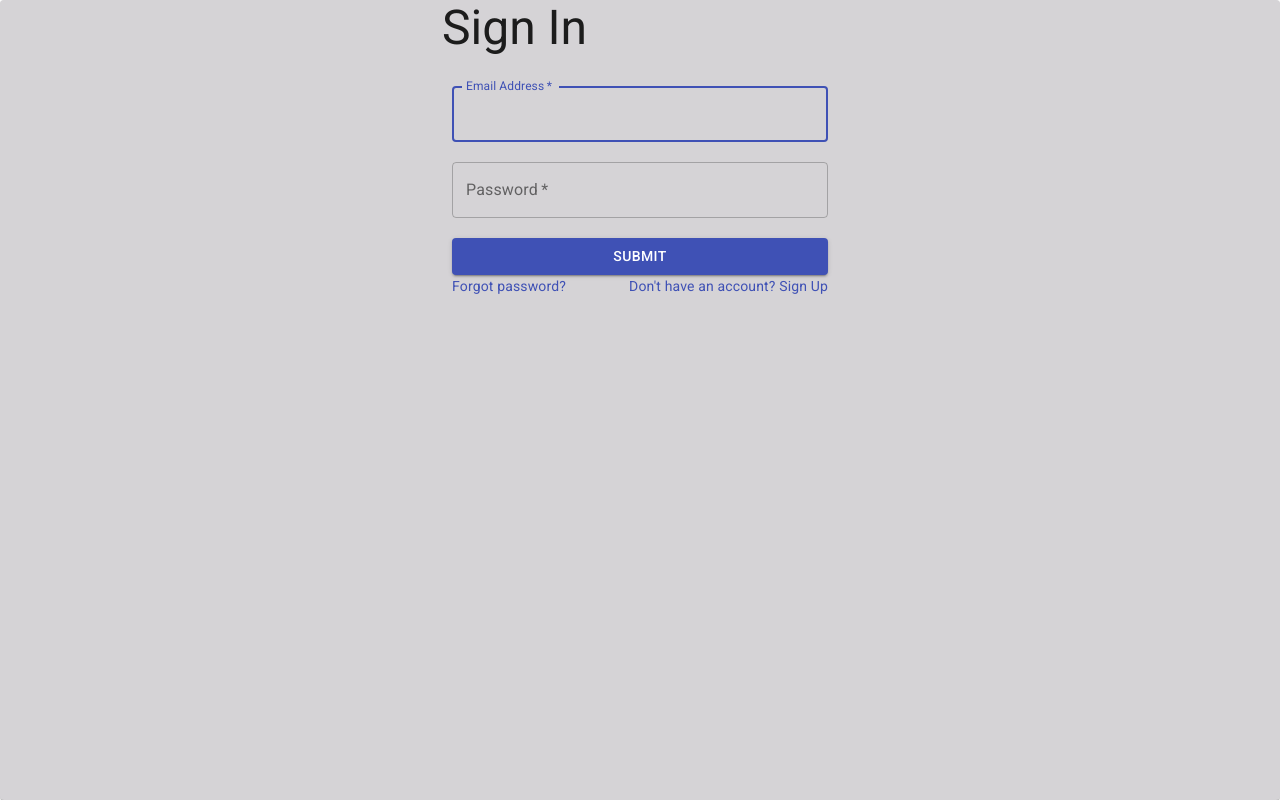
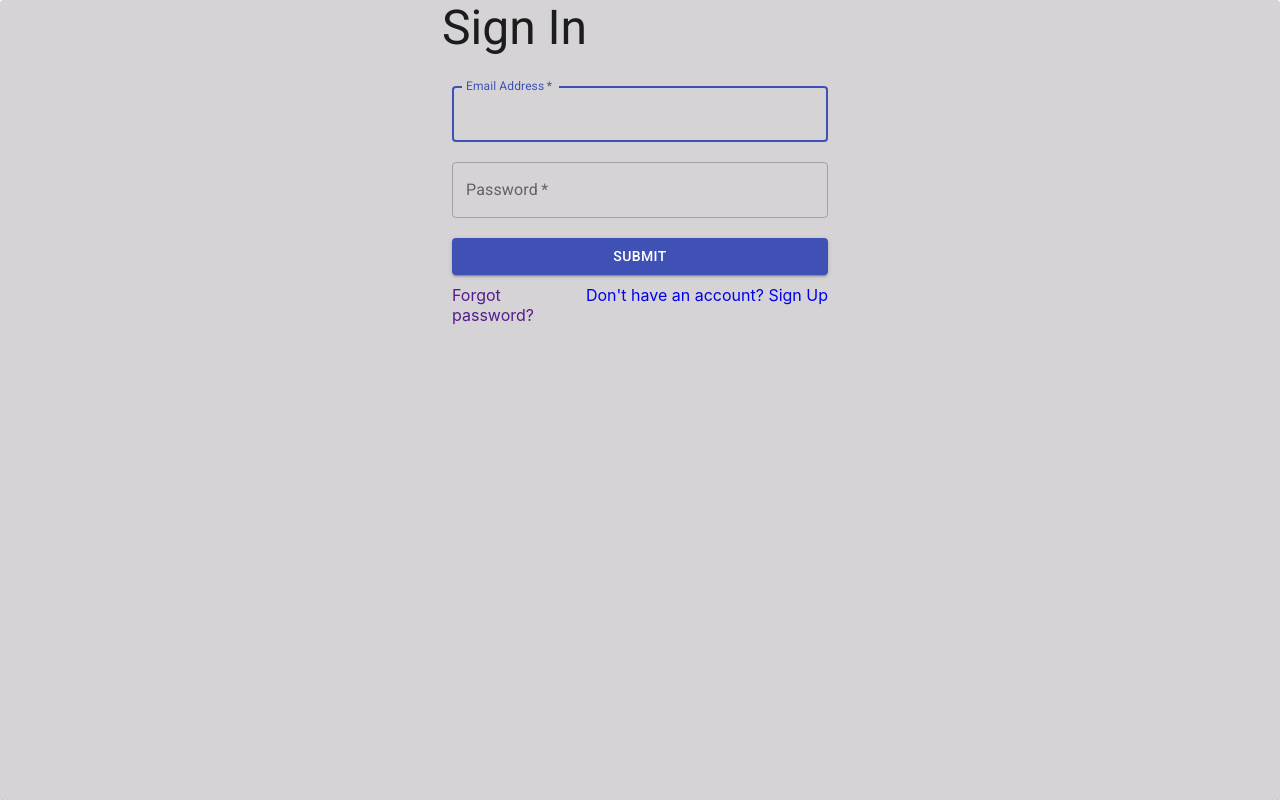
Before and after one commit to anag004/tryst-frontend, a React (Create React App) app: page /login in a window 1280 px wide. Built offline with nearby package versions, Linux system fonts and the light colour scheme.

Commit message:
Links added for login and signup

```diff
--- a/src/Form/SignIn.js
+++ b/src/Form/SignIn.js
@@ -1,5 +1,6 @@
 import React, { Component, useState } from 'react'
-import { Button, TextField, FormControl, Grid, Typography, Link, Container, makeStyles, Paper } from '@material-ui/core';
+import { Button, TextField, FormControl, Grid, Typography, Container, makeStyles, Paper } from '@material-ui/core';
+import { Link } from "react-router-dom";
 
 const useStyle = makeStyles (() => ({
     overlay:{
@@ -18,6 +19,10 @@ const useStyle = makeStyles (() => ({
         "&:-webkit-autofill": {
             WebkitBoxShadow: "0 0 0 1000px #D5D3D6 inset"
         }
+    },
+    link:{
+        textDecoration:"none",
+
     }
 
 }))
@@ -86,14 +91,14 @@ export default function SignIn(){
                         <Button className=".zoom" type="submit" variant="contained" color="primary" component="span" >
                             Submit
                         </Button>
-                        <Grid container>
-                            <Grid item xs alignContent="flex-start">
-                                <Link href="#" variant="body2">
+                        <Grid container style={{marginTop:10}}>
+                            <Grid item xs alignContent="flex-start" >
+                                <Link href="#" variant="body2" className={classes.link}>
                                     Forgot password?
                                 </Link>
                             </Grid>
                             <Grid item>
-                                <Link href="#" variant="body2">
+                                <Link to="/signUp" variant="body2" className={classes.link} >
                                     Don't have an account? Sign Up
                                 </Link>
                             </Grid>
--- a/src/Form/SignUp.js
+++ b/src/Form/SignUp.js
@@ -1,6 +1,6 @@
 import React, { Component, Fragment, useState } from 'react'
-import { Button, TextField, MenuItem, FormControl, Grid, Typography, Link, Container, makeStyles } from '@material-ui/core';
-
+import { Button, TextField, MenuItem, FormControl, Grid, Typography, Container, makeStyles } from '@material-ui/core';
+import { Link } from "react-router-dom";
 const useStyle = makeStyles (() => ({
     overlay:{
         position: 'relative',
@@ -17,6 +17,10 @@ const useStyle = makeStyles (() => ({
         "&:-webkit-autofill": {
             WebkitBoxShadow: "0 0 0 1000px #D5D3D6 inset"
         }
+    },
+    link:{
+        textDecoration:"none",
+
     }
 }))
 
@@ -192,7 +196,7 @@ export default function SignUp(){
                         <br/>
                         <Grid container>
                             <Grid item xs >
-                                <Link href="#" variant="body2">
+                                <Link to="/login" variant="body2" className={classes.link}>
                                     Already a User? Sign In
                                 </Link>
                             </Grid>
--- a/src/TopNavBar.js
+++ b/src/TopNavBar.js
@@ -107,7 +107,9 @@ function NavBar(props) {
                         </Link>
                         <EventDropDown/>
                         <NavBarButton>About Us</NavBarButton>
-                        <NavBarButton>Login</NavBarButton>
+                        <Link to="/login">
+                            <NavBarButton>Login</NavBarButton>
+                        </Link>
                 </Toolbar>
             </AppBar>
         </Slide>
```
